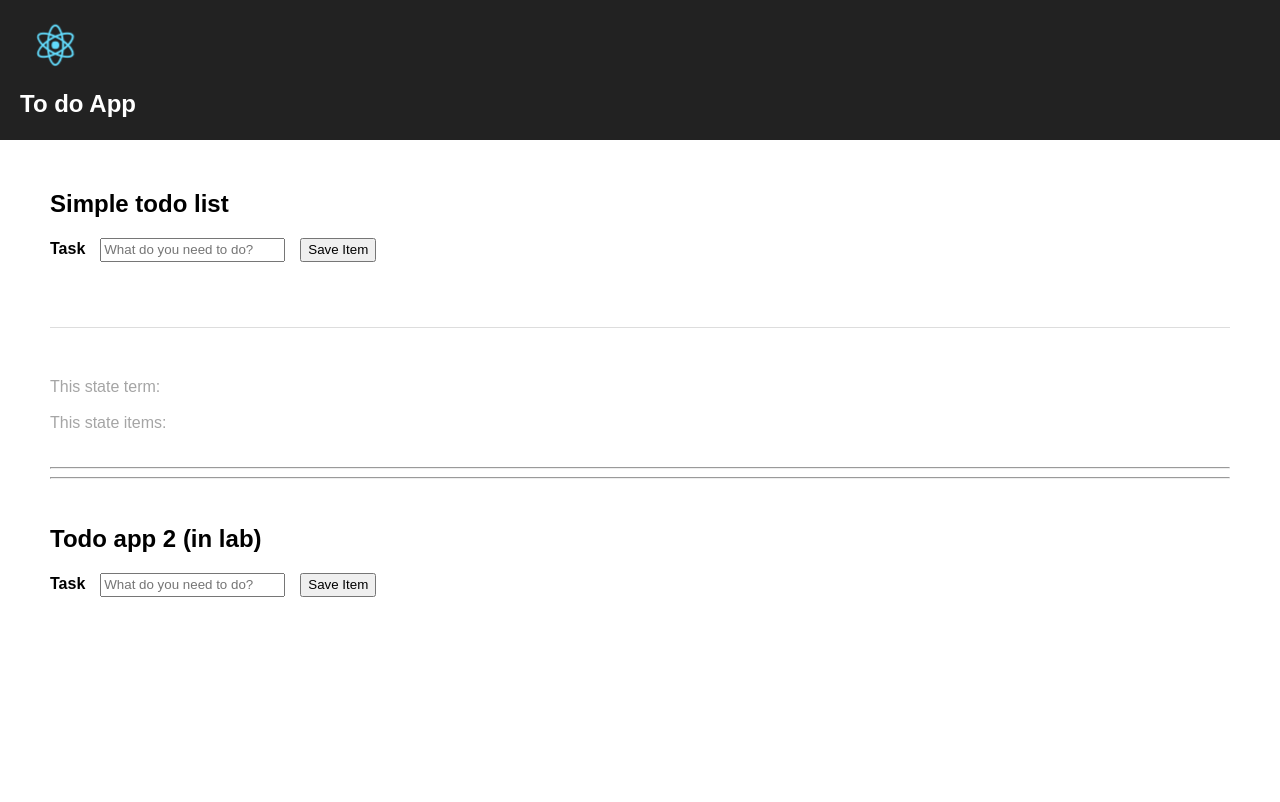
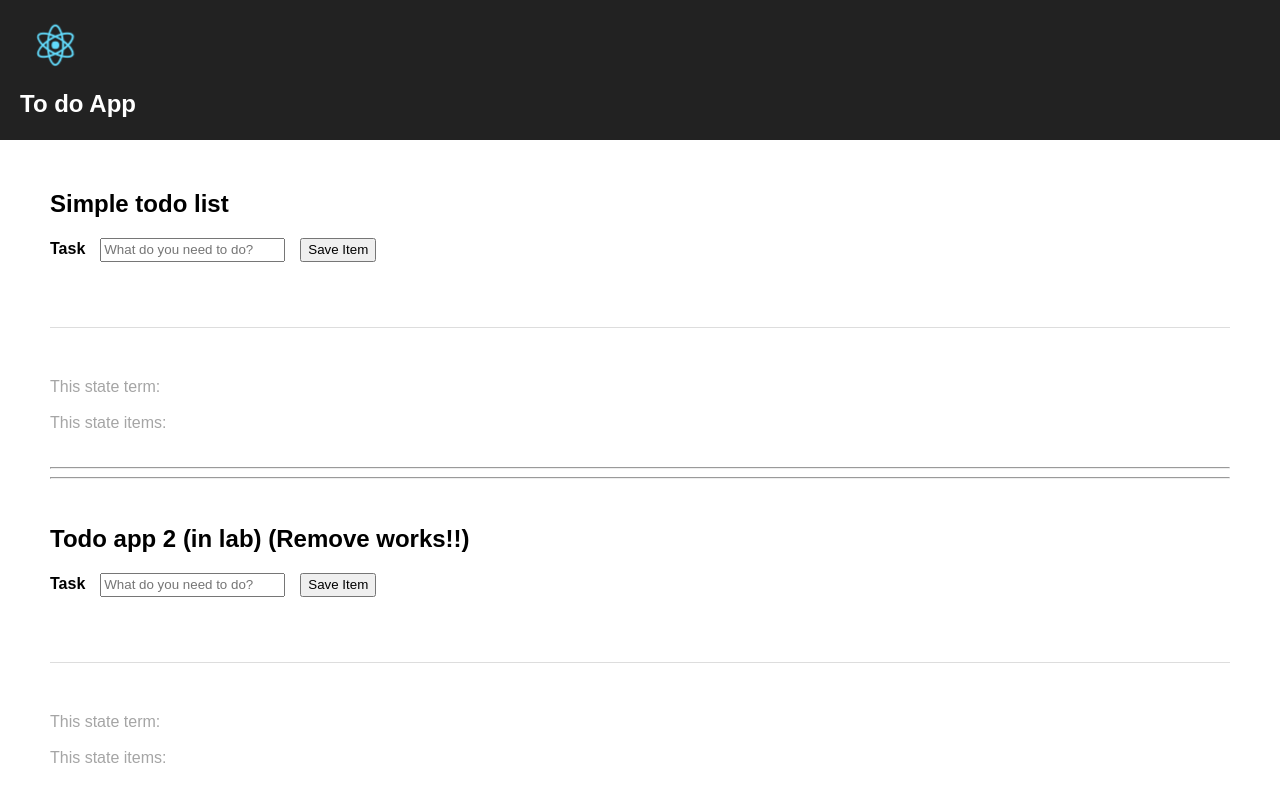
Before and after one commit to Nattasak/todo-react, a React (Create React App) app: page / in a window 1280 px wide. Shown: the top 802 px of the page. Built offline with nearby package versions, Linux system fonts and the light colour scheme.

Commit message:
todo app2 - add remove function

```diff
--- a/src/App.css
+++ b/src/App.css
@@ -61,6 +61,17 @@
   margin-bottom: 18px;
 }
 
+.Todo-app li .txt {
+  margin-right: 10px;
+  font-weight: normal;
+}
+
+.Todo-app li button {
+  width: 40px;
+  font-weight: bold;
+  margin-left: 10px;
+}
+
 .grey {
   color: #a5a5a5;
 }
--- a/src/App.js
+++ b/src/App.js
@@ -16,7 +16,7 @@ class App extends Component {
           <h2>Simple todo list</h2>
           <TodoApp />
           <hr /><hr /><br />
-          <h2>Todo app 2 (in lab)</h2>
+          <h2>Todo app 2 (in lab) (Remove works!!)</h2>
           <TodoApp2 />
         </div>
       </div>
--- a/src/Todo2/TodoApp2.js
+++ b/src/Todo2/TodoApp2.js
@@ -22,7 +22,31 @@ class TodoApp2 extends Component {
     });
   }
 
+  doneItemHandler = (e) => {
+    console.log('Done!!!');
+  }
+
+  removeItemHandler = (id) => {
+    console.log('Remove to-do id : ' + id.target.id);
+
+    // Current State (items)
+    let items = this.state.items;
+    console.log('State (before splice) : ' + items);
+
+    // Splice item By id
+    let spiceItem = items.splice(id.target.id, 1);
+    console.log('Splice : ' + spiceItem);
+
+    // SET State After splice
+    console.log('State (after splice) : ' + items);
+    this.setState({items: [...items]});
+
+    console.log('-----------------------------------------------------------');
+  }
+
   render() {
+    const items = this.state.items;
+
     return (
       <div className="Todo-app">
         <form onSubmit={this.onSubmit}>
@@ -30,6 +54,22 @@ class TodoApp2 extends Component {
           <input value={this.state.term} onChange={this.onChange} placeholder="What do you need to do?" />
           <button>Save Item</button>
         </form>
+        <div className="List">
+          <ul>
+            { items.map((item, index) =>
+              <li key={index} id={index}>
+                <span className="txt">{item}</span>
+                <button id={index} onClick={this.doneItemHandler}>/</button>
+                <button id={index} onClick={this.removeItemHandler}>X</button>
+              </li>
+            ) }
+          </ul>
+        </div>
+        {/* How it works*/}
+        <div className="grey">
+          This state term: {this.state.term} <br /><br />
+          This state items: {this.state.items}
+        </div>
       </div>
     );
   }
```
